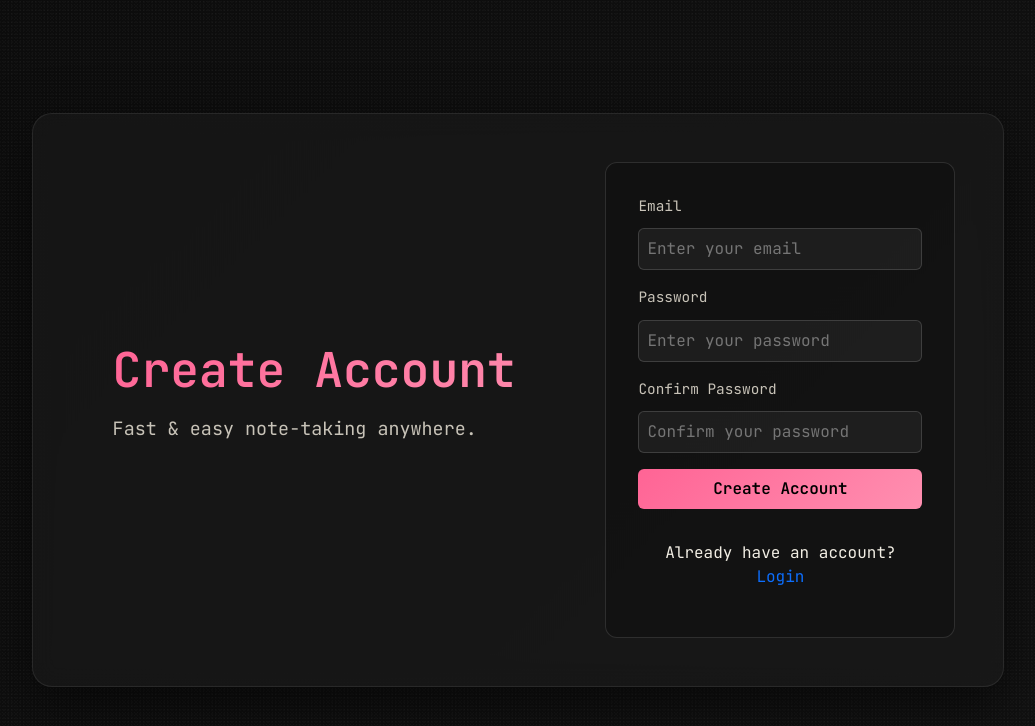
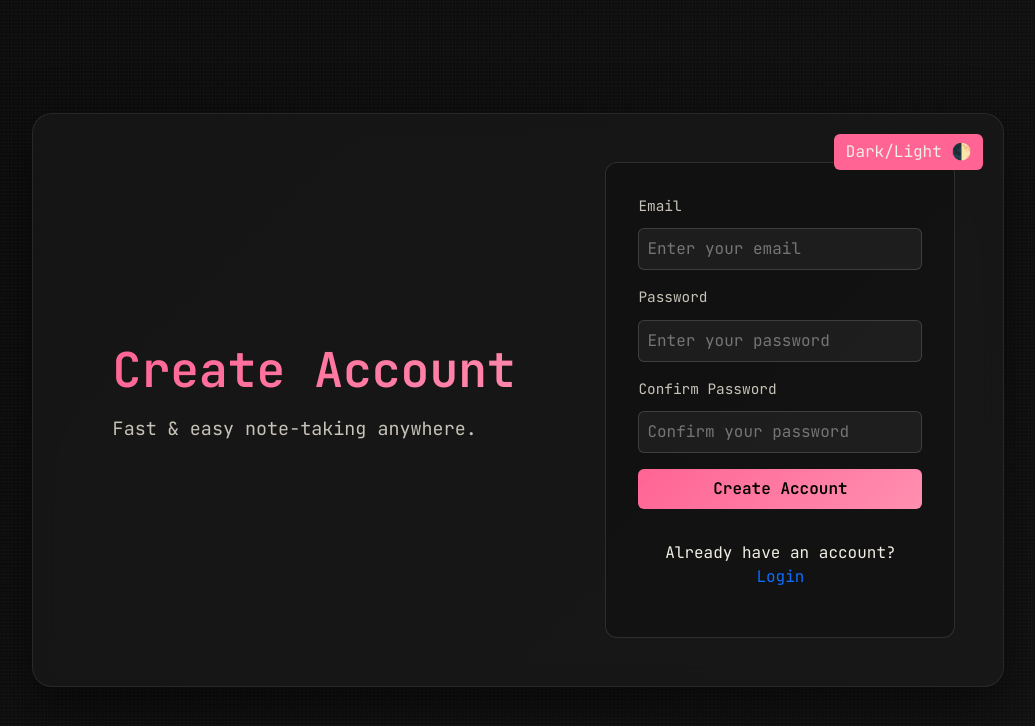
Before and after one commit to 777ParallelClematis/Hackathon2025, a React app in the folder Frontend/: page /register in a window 1280 px wide. Shown: the top 726 px of the page, without its empty margins (122-1157 px from the left). Built offline with nearby package versions, Linux system fonts and the light colour scheme; the HTML template or start-up script is replaced by a standard one.

Commit message:
dark light also on register panel

```diff
--- a/Frontend/src/pages/Register.jsx
+++ b/Frontend/src/pages/Register.jsx
@@ -110,7 +110,22 @@ export default function Register() {
           </p>
 
         </form>
-
+<button
+          type="button"
+          onClick={() => document.body.classList.toggle("light")}
+          style={{
+            position: "fixed",
+            top: "20px",
+            right: "20px",
+            padding: "6px 12px",
+            background: "var(--accent)",
+            border: "none",
+            borderRadius: "6px",
+            cursor: "pointer",
+          }}
+        >
+          Dark/Light 🌓
+        </button>
       </div>
     </div>
   );
```
